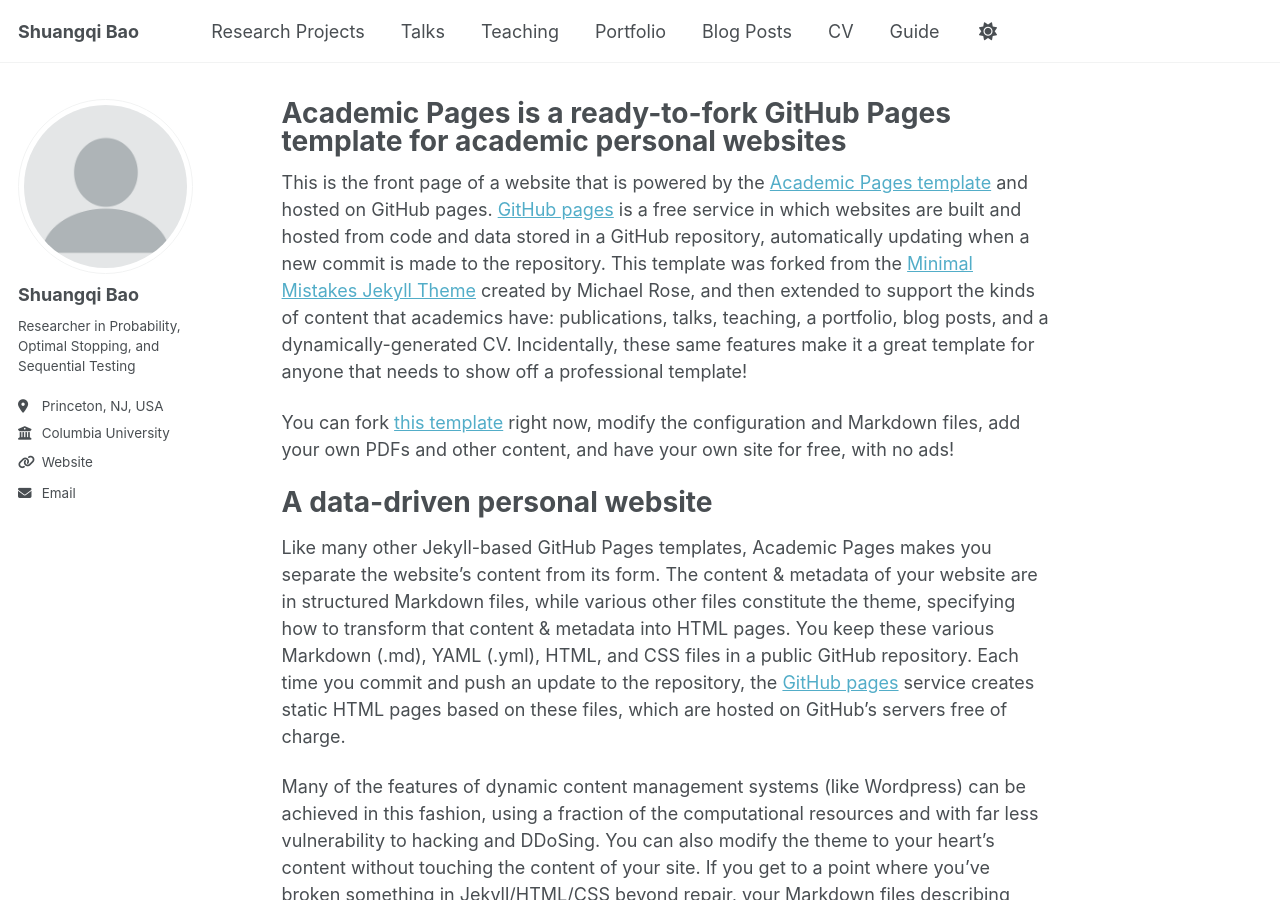
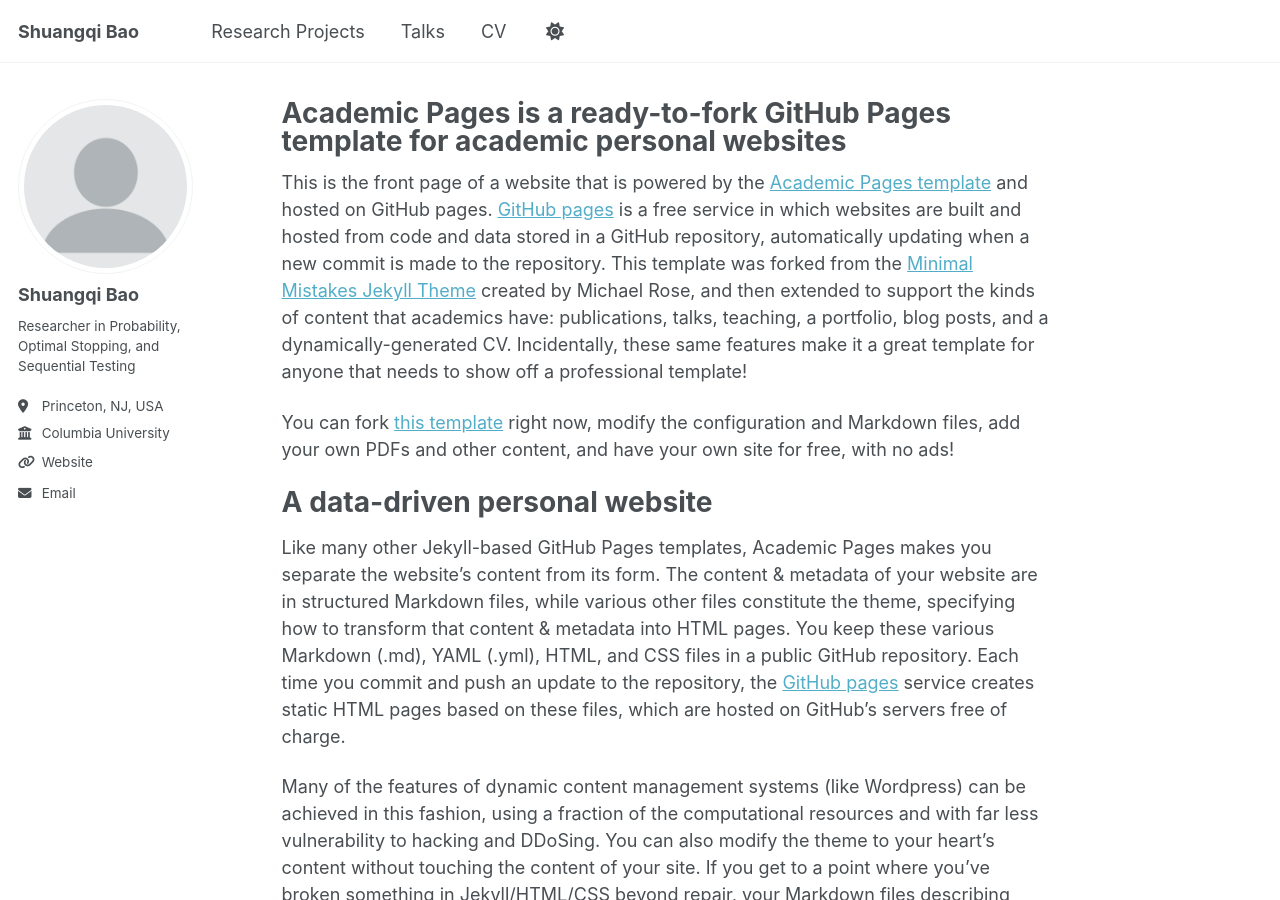
Before and after one commit to shuangqibao/shuangqibao.github.io, a Jekyll site: the page built from _pages/about.md, in a window 1280 px wide and 900 px high. Built offline with Jekyll 4.4.1, drawn with Linux system fonts in a browser that asks for light colours; a script that is not in the unit is left out.

Commit message:
Update navigation.yml

```diff
--- a/_data/navigation.yml
+++ b/_data/navigation.yml
@@ -14,20 +14,11 @@ main:
   - title: "Talks"
     url: /talks/
 
-  - title: "Teaching"
-    url: /teaching/
-
-  - title: "Portfolio"
-    url: /portfolio/
-
-  - title: "Blog Posts"
-    url: /year-archive/
+  #- title: "Blog Posts"
+    #url: /year-archive/
 
   - title: "CV"
     url: /cv/
 
   # - title: "CV"
   #   url: /cv-json/
-
-  - title: "Guide"
-    url: /markdown/
```
